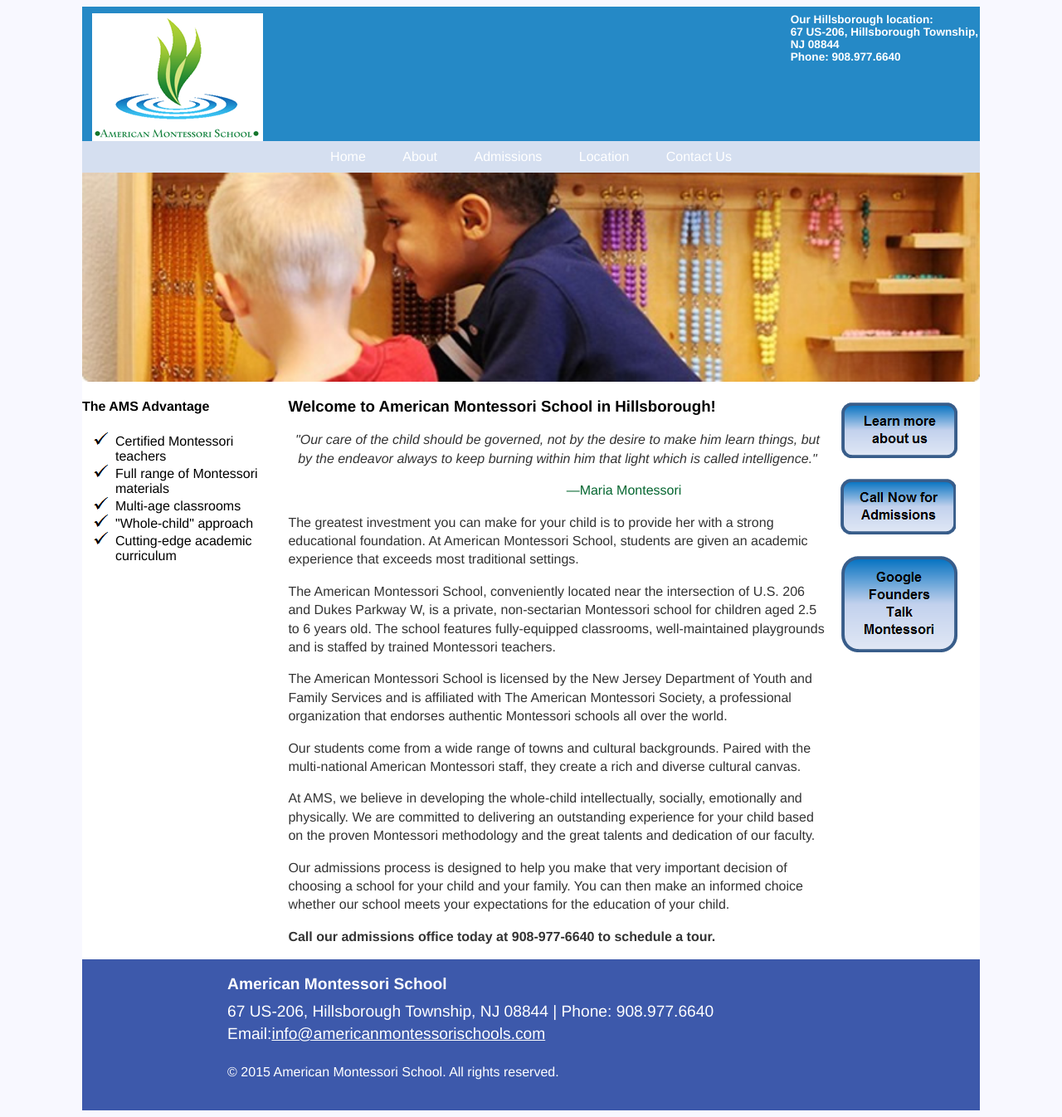
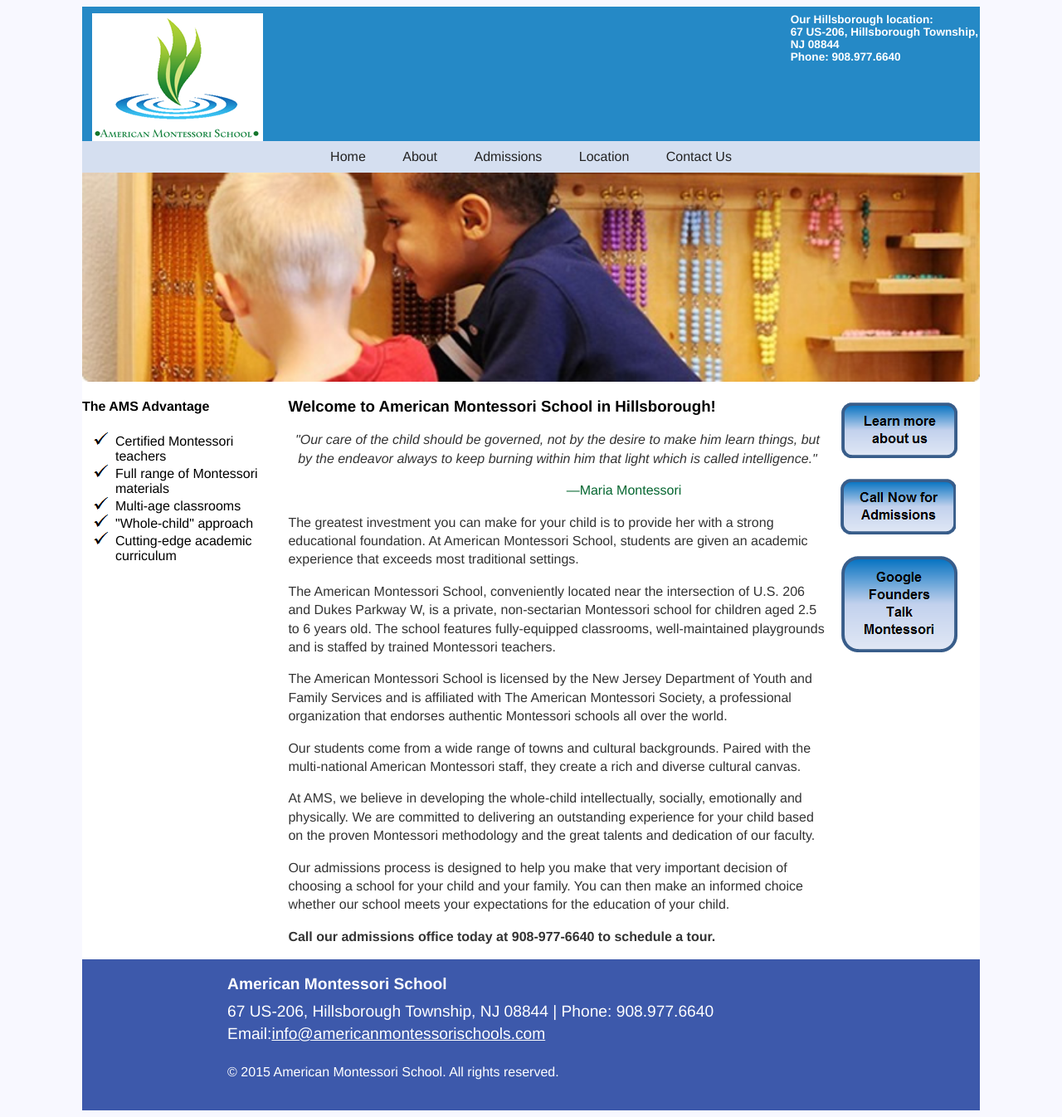
Before and after one commit to americanmontessorischools/americanmontessorischools.github.io, a Jekyll site: the page built from index.html, in a window 1280 px wide. Shown: the whole page at 83% size. Built offline with Jekyll 4.4.1, drawn with Linux system fonts in a browser that asks for light colours.

Commit message:
Update main.css

```diff
--- a/css/main.css
+++ b/css/main.css
@@ -50,7 +50,7 @@
 #top_nav a:link {
 	text-decoration:none;
 	background-color:#D5DFF0;
-	color: #FFFFFF;
+	color: #222222;
 	padding: 10px 20px;
 	display: inline-block;
 	}
```
